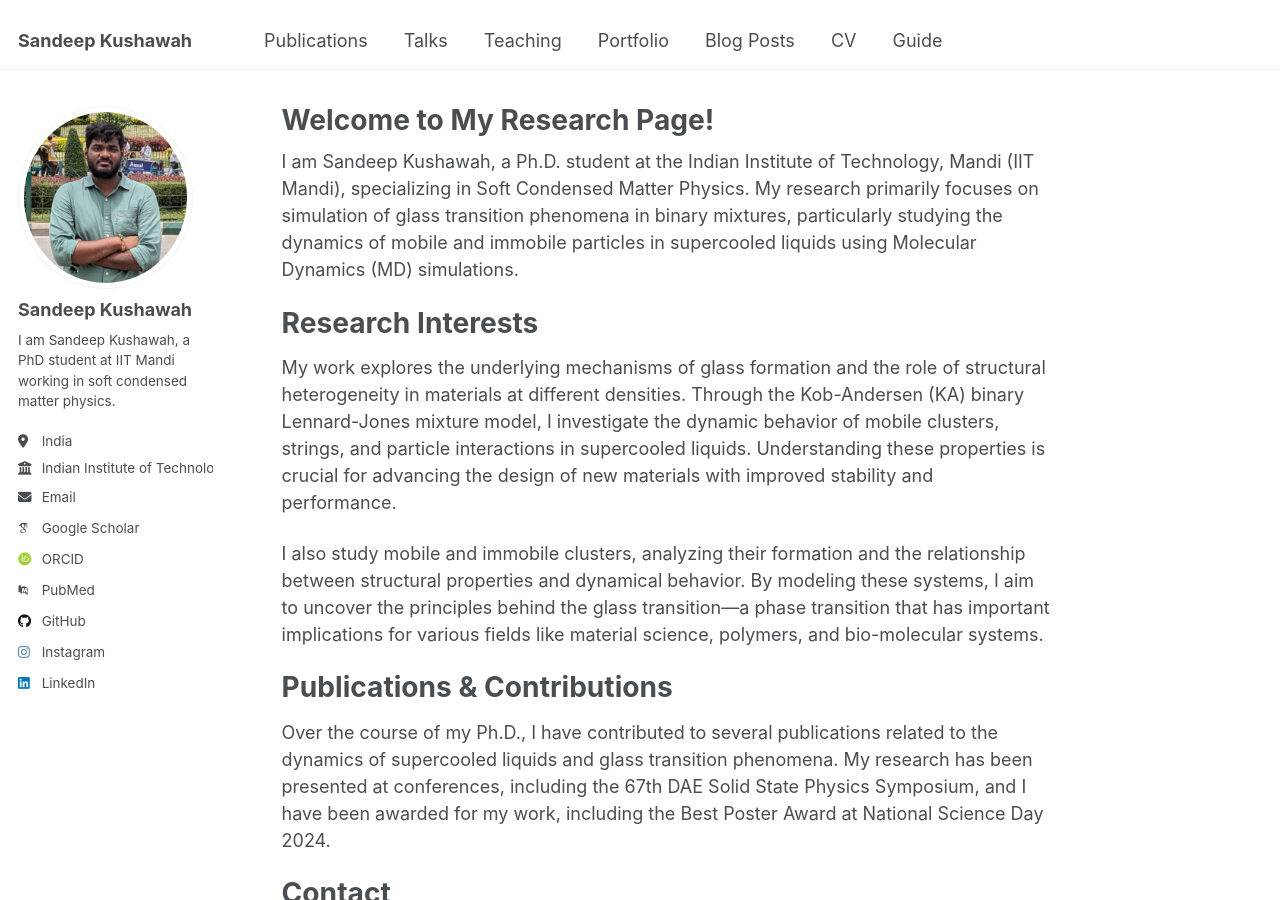
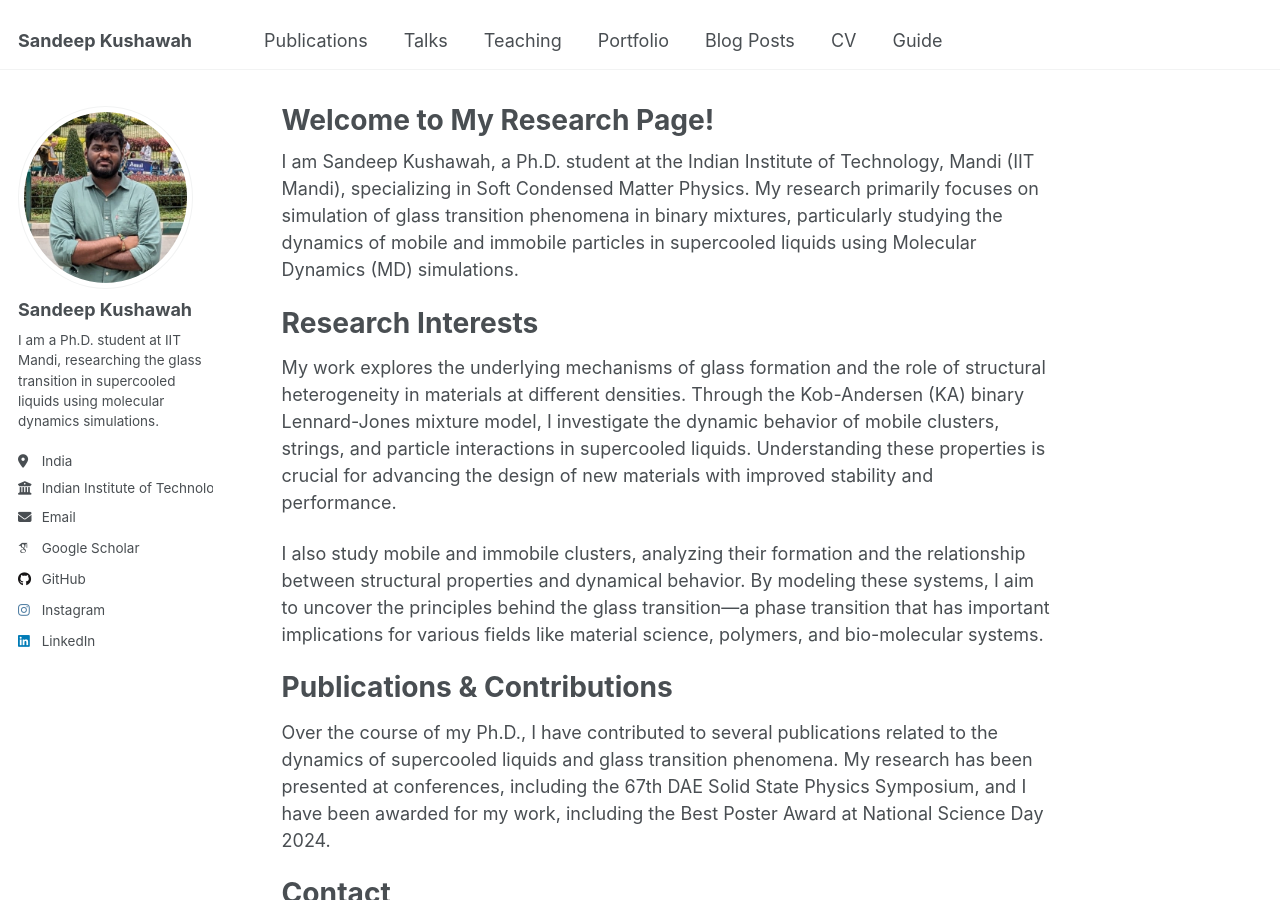
Before and after one commit to sandeepkushawah/sandeepkushawah.github.io, a Jekyll site: the page built from _pages/about.md, in a window 1280 px wide and 900 px high. Built offline with Jekyll 4.4.1, drawn with Linux system fonts in a browser that asks for light colours; some web fonts are replaced.

Commit message:
Added Front page

```diff
--- a/_config.yml
+++ b/_config.yml
@@ -25,7 +25,7 @@ author:
   avatar           : "profile.jpg"
   name             : "Sandeep Kushawah"
   pronouns         : # example: "she/her"
-  bio              : "I am Sandeep Kushawah, a PhD student at IIT Mandi working in soft condensed matter physics."
+  bio              : " I am a Ph.D. student at IIT Mandi, researching the glass transition in supercooled liquids using molecular dynamics simulations."
   location         : "India"
   employer         : "Indian Institute of Technology Mandi"
   uri              : # URL
@@ -35,9 +35,9 @@ author:
   arxiv            : # URL - Update with the correct link to your profile
   googlescholar    : "https://scholar.google.com/citations?user=2SUAJIwAAAAJ&hl=en"
   impactstory      : # URL
-  orcid            : "http://orcid.org/yourorcidurl"
+  orcid            : #"http://orcid.org/yourorcidurl"
   semantic         : # URL
-  pubmed           : "https://www.ncbi.nlm.nih.gov/pubmed/?term=john+snow"
+  pubmed           : #"https://www.ncbi.nlm.nih.gov/pubmed/?term=john+snow"
   researchgate     : # URL
   scopus           : # URL
 
```
